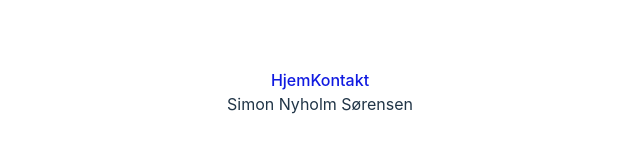
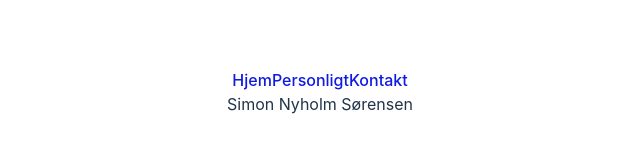
Before and after one commit to simonnyholm/vite-app, a React (Vite) app: page /kontakt in a window 1280 px wide. Shown: the part 226-384 px from the top of the page, without its empty margins (320-960 px from the left). Built offline with nearby package versions, Linux system fonts and the light colour scheme.

Commit message:
add Personal to nav

```diff
--- a/src/components/Layout.jsx
+++ b/src/components/Layout.jsx
@@ -9,6 +9,9 @@ export default function Layout() {
         <nav className="p-2">
           <NavLink to="/" className="p-3 text-[28px}">
             Hjem
+          </NavLink>
+          <NavLink to="/personligt" className="p-3 text-[28px}">
+            Personligt
           </NavLink>
           <NavLink to="/kontakt" className="p-3 text-[28px}">
             Kontakt
```
Also changed, not shown: src/pages/Personal.jsx (added, +10 -0 lines).
